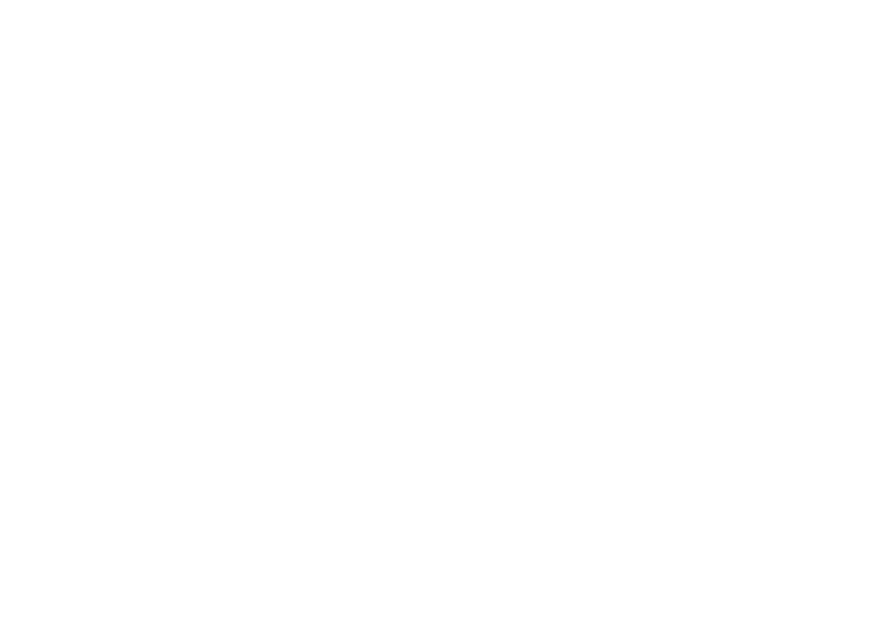
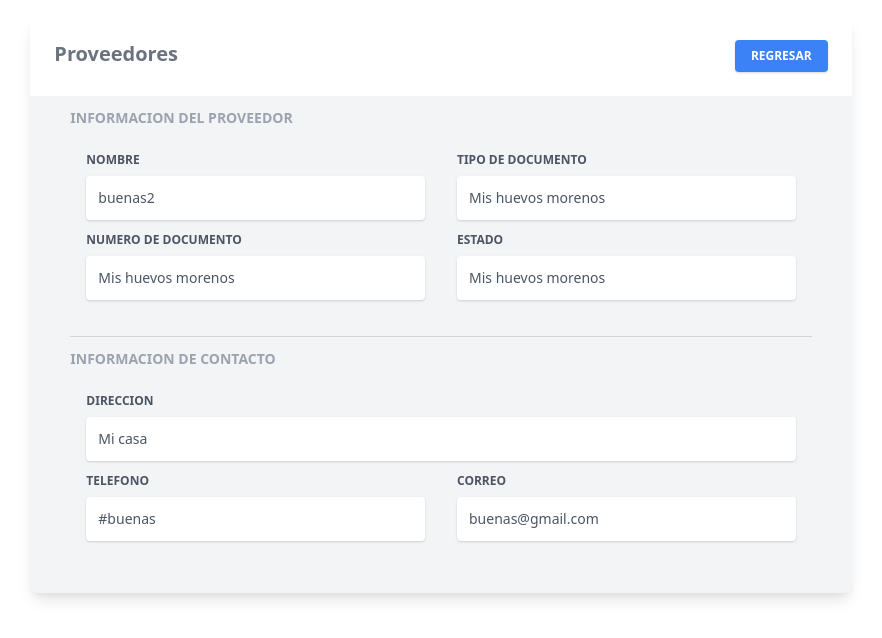
Before and after one commit to JeanMarcoMiranda/op-mini, a React (Create React App) app in the folder client/: page /supplier in a window 1280 px wide. Shown: the top 638 px of the page, without its empty margins (199-1081 px from the left). Built offline with nearby package versions, Linux system fonts and the light colour scheme; no server answers.

Commit message:
[W-02] Creacion de componentes InputSimple y otros

```diff
--- /dev/null
+++ b/client/src/components/common/InputSimple.tsx
@@ -0,0 +1,30 @@
+import React, { Dispatch, SetStateAction } from "react";
+//Dispatch<SetStateAction<string>>
+interface InputSimpleProps {
+  label: string,
+  value?: string,
+  onChange: Dispatch<SetStateAction<string>>
+}
+
+const InputSimple: React.FC<InputSimpleProps> = ({label, value, onChange}) => {
+
+  const handleOnChange = (e: React.ChangeEvent<HTMLInputElement>) => {
+    onChange(e.currentTarget.value)
+  }
+
+  return (
+    <div className="relative w-full mb-3">
+      <label className="text-left block uppercase text-gray-600 text-xs font-bold mb-2">
+        {label}
+      </label>
+      <input
+        type="text"
+        className="border-0 px-3 py-3 placeholder-gray-300 text-gray-600 bg-white rounded text-sm shadow focus:outline-none focus:ring w-full"
+        value={value}
+        onChange={handleOnChange}
+      />
+    </div>
+  );
+};
+
+export default InputSimple;
--- a/client/src/components/common/index.tsx
+++ b/client/src/components/common/index.tsx
@@ -1,5 +1,3 @@
-import React from "react";
-//import Example from "./example";
-//import Example2 from "./example";
+import InputSimple from "./InputSimple";
 
-//export { Example, Example2 }
+export { InputSimple }
--- a/client/src/components/layout/Footer.tsx
+++ b/client/src/components/layout/Footer.tsx
@@ -2,7 +2,7 @@
   return (
     <>
       <footer className="relative bg-blueGray-200 pt-8 pb-6">
-        <a>Copyright 2021</a>
+        <h1>Copyright 2021</h1>
       </footer>
     </>
   );
--- a/client/src/components/layout/Header.tsx
+++ b/client/src/components/layout/Header.tsx
@@ -2,7 +2,7 @@
   return (
     <>
       <footer className="relative bg-blueGray-200 pt-8 pb-6">
-        <a>Soy un header</a>
+        <h1>Soy un header</h1>
       </footer>
     </>
   );
--- a/client/src/components/layout/index.tsx
+++ b/client/src/components/layout/index.tsx
@@ -1,4 +1,4 @@
 import Footer from "./Footer";
 import Header from "./Header";
 
-export { Header, Footer}
+export { Header, Footer }
--- a/client/src/routes/index.tsx
+++ b/client/src/routes/index.tsx
@@ -1,5 +1,6 @@
 import React from "react";
 import Home from "../views/Home";
+import Supplier from "../views/Suppliers";
 
 interface RouteData {
   path: string,
@@ -12,5 +13,10 @@
     path: '/',
     component: Home,
     exact: true
+  },
+  {
+    path: '/supplier',
+    component: Supplier,
+    exact: true
   }
 ]
--- /dev/null
+++ b/client/src/views/Suppliers/index.tsx
@@ -0,0 +1,131 @@
+import React, { useEffect, useState } from 'react';
+import { InputSimple } from '../../components/common';
+
+const url = 'http://localhost:5000/suppliers/';
+
+const Supplier = () => {
+  const [name, setName] = useState("buenas2");
+
+  useEffect(() => {
+    fetch(url)
+    .then((response) => response.json())
+    .then(data =>  console.log(data))
+  },[]);
+
+  return (
+    <>
+      <div className="container mx-auto">
+        <div className="w-full lg:w-8/12 px-4 py-4 mx-auto">
+          <div className="relative flex flex-col min-w-0 break-words w-full mb-6 shadow-lg rounded-lg bg-gray-100 border-0">
+            <div className="rounded-t bg-white mb-0 px-6 py-6">
+              <div className="text-center flex justify-between">
+                <h6 className="text-gray-500 text-xl font-bold">Proveedores</h6>
+                <button
+                  className="bg-blue-500 text-white font-bold uppercase text-xs px-4 py-2 rounded shadow outline-none focus:outline-none"
+                  type="button"
+                >
+                  Regresar
+                </button>
+              </div>
+            </div>
+            <div className="flex-auto px-4 lg:px-10 py-10 pt-0">
+              <form>
+                <h6 className="text-left text-gray-400 text-sm mt-3 mb-6 font-bold uppercase">
+                  Informacion del proveedor
+                </h6>
+                <div className="flex flex-wrap">
+                  <div className="w-full lg:w-6/12 px-4">
+                    <InputSimple label={"nombre"} value={name} onChange={setName} />
+                  </div>
+                  <div className="w-full lg:w-6/12 px-4">
+                    <div className="relative w-full mb-3">
+                      <label className="text-left block uppercase text-gray-600 text-xs font-bold mb-2">
+                        Tipo de Documento
+                      </label>
+                      <input
+                        type="text"
+                        className="border-0 px-3 py-3 placeholder-gray-300 text-gray-600 bg-white rounded text-sm shadow focus:outline-none focus:ring w-full"
+                        defaultValue="Mis huevos morenos"
+
+                      />
+                    </div>
+                  </div>
+                  <div className="w-full lg:w-6/12 px-4">
+                    <div className="relative w-full mb-3">
+                      <label className="text-left block uppercase text-gray-600 text-xs font-bold mb-2">
+                        Numero de Documento
+                      </label>
+                      <input
+                        type="text"
+                        className="border-0 px-3 py-3 placeholder-gray-300 text-gray-600 bg-white rounded text-sm shadow focus:outline-none focus:ring w-full"
+                        defaultValue="Mis huevos morenos"
+                      />
+                    </div>
+                  </div>
+                  <div className="w-full lg:w-6/12 px-4">
+                    <div className="relative w-full mb-3">
+                      <label className="text-left block uppercase text-gray-600 text-xs font-bold mb-2">
+                        Estado
+                      </label>
+                      <input
+                        type="text"
+                        className="border-0 px-3 py-3 placeholder-gray-300 text-gray-600 bg-white rounded text-sm shadow focus:outline-none focus:ring w-full"
+                        defaultValue="Mis huevos morenos"
+                      />
+                    </div>
+                  </div>
+                </div>
+
+                <hr className="mt-6 border-b-1 border-gray-300" />
+
+                <h6 className="text-left text-gray-400 text-sm mt-3 mb-6 font-bold uppercase">
+                  Informacion de Contacto
+                </h6>
+                <div className="flex flex-wrap">
+                  <div className="w-full lg:w-12/12 px-4">
+                    <div className="relative w-full mb-3">
+                      <label className="text-left block uppercase text-gray-600 text-xs font-bold mb-2">
+                        Direccion
+                      </label>
+                      <input
+                        type="text"
+                        className="border-0 px-3 py-3 placeholder-gray-300 text-gray-600 bg-white rounded text-sm shadow focus:outline-none focus:ring w-full"
+                        defaultValue="Mi casa"
+                      />
+                    </div>
+                  </div>
+                  <div className="w-full lg:w-6/12 px-4">
+                    <div className="relative w-full mb-3">
+                      <label className="text-left block uppercase text-gray-600 text-xs font-bold mb-2">
+                        Telefono
+                      </label>
+                      <input
+                        type="email"
+                        className="border-0 px-3 py-3 placeholder-gray-300 text-gray-600 bg-white rounded text-sm shadow focus:outline-none focus:ring w-full"
+                        defaultValue="#buenas"
+                      />
+                    </div>
+                  </div>
+                  <div className="w-full lg:w-6/12 px-4">
+                    <div className="relative w-full mb-3">
+                      <label className="text-left block uppercase text-gray-600 text-xs font-bold mb-2">
+                        Correo
+                      </label>
+                      <input
+                        type="email"
+                        className="border-0 px-3 py-3 placeholder-gray-300 text-gray-600 bg-white rounded text-sm shadow focus:outline-none focus:ring w-full"
+                        defaultValue="buenas@gmail.com"
+                      />
+                    </div>
+                  </div>
+                </div>
+              </form>
+            </div>
+          </div>
+        </div>
+      </div>
+    </>
+  );
+};
+
+export default Supplier;
```
